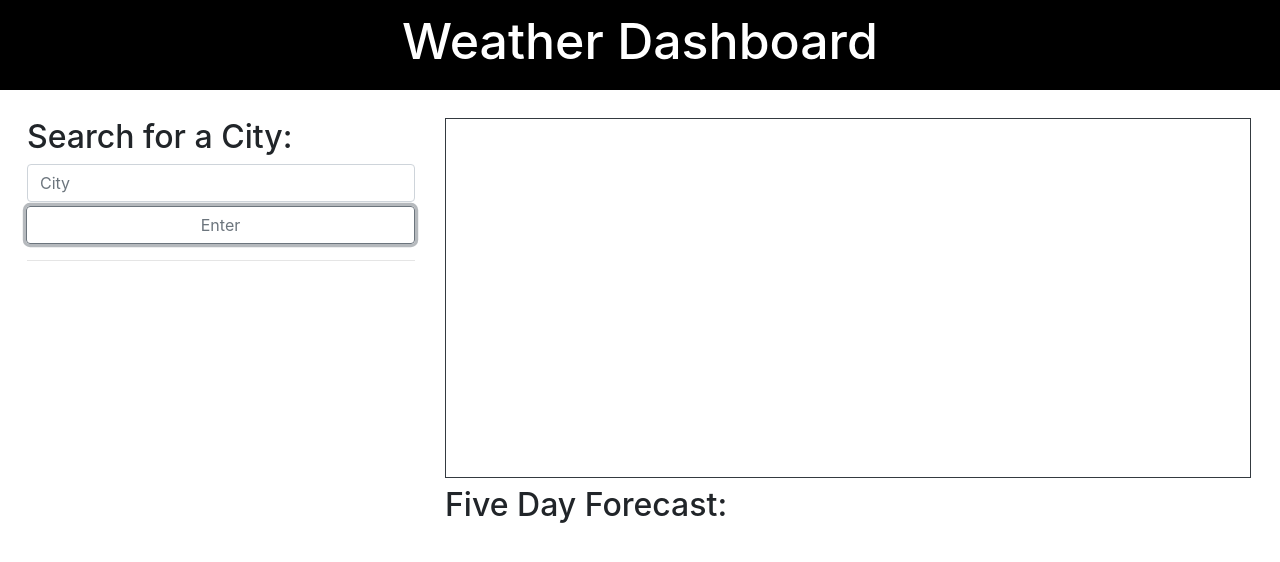
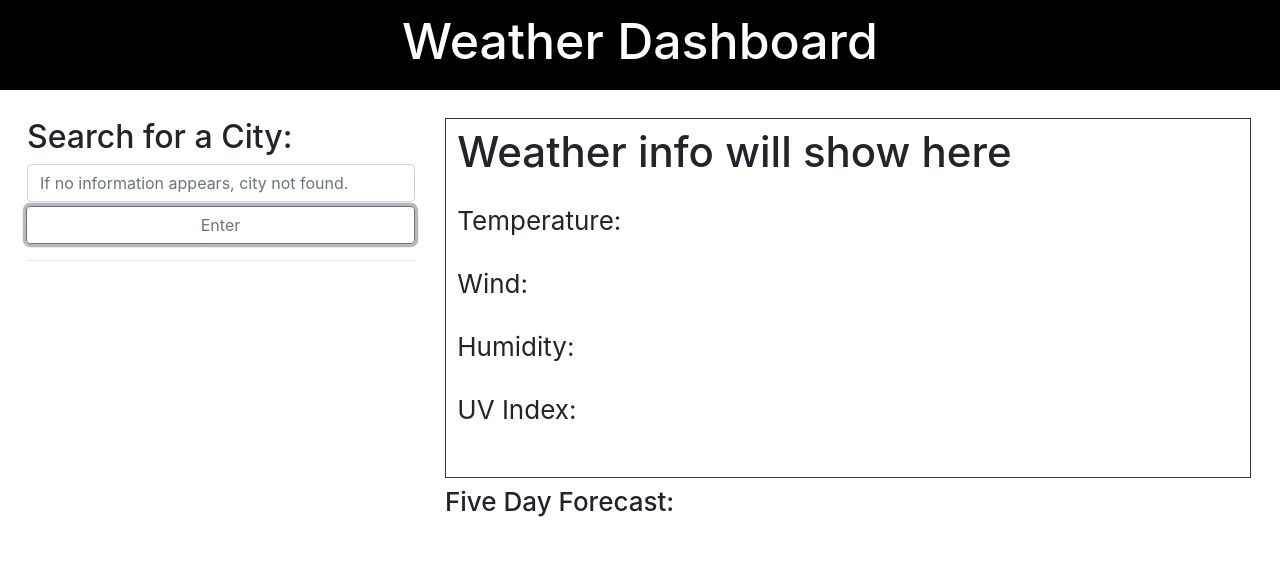
Before and after one commit to JGriffith97/Weather-Dashboard, a plain HTML site: page index.html in a window 1280 px wide. Both pictures are taken after a click on the button "Enter". Drawn offline with nearby package versions, Linux system fonts and the light colour scheme; no server answers.

Commit message:
Added labels to the HTML to identify the temp, wind, etc.
Added working event listener to the 'Search for a City' button.

```diff
--- a/index.html
+++ b/index.html
@@ -25,7 +25,7 @@
             <div class="search">
               <h2>Search for a City:</h2>
             </div>
-              <input type="text" class="form-control" placeholder="City" aria-label="city name" aria-describedby="button-addon2">
+              <input type="text" class="form-control" id ="user-city" placeholder="City" aria-label="city name" aria-describedby="button-addon2">
                 <div class="input-group-append">
                   <button class="btn btn-outline-secondary w-100 mt-1" type="button" id="button-addon2">Enter</button>
                 </div>
@@ -44,15 +44,25 @@
           <div class="col-8">
             <div class="col-12 border border-dark" style="padding: 1%; padding-left: 1.4%; min-height: 360px; max-height: 360px">
               <div class="tab-content" id="nav-tabContent">
-           <!-- <div class="tab-pane fade show active" id="home" role="tabpanel" aria-labelledby="list-home-list">a</div>
-                <div class="tab-pane fade" id="profile" role="tabpanel" aria-labelledby="list-profile-list">b</div>
-                <div class="tab-pane fade" id="messages" role="tabpanel" aria-labelledby="list-messages-list">c</div>
-                <div class="tab-pane fade" id="settings" role="tabpanel" aria-labelledby="list-settings-list">d</div> -->
-                <!-- Again, for example -->
+                <div class="tab-pane fade show active city-date" role="tabpanel" aria-labelledby="Weather-Header">
+                  <h2 class="info-header">Weather info will show here</h2>
+                </div>
+                <div class="temp weather-info">
+                  <span>Temperature: </span>
+                </div>
+                <div class="wind weather-info">
+                  <span>Wind: </span>
+                </div>
+                <div class="humidity weather-info">
+                  <span>Humidity: </span>
+                </div>
+                <div class="uv-index weather-info">
+                  <span>UV Index: </span>
+                </div>
               </div>
             </div>
               <div class="col-12 mt-2" id="5-day-forecast">
-                <h2>Five Day Forecast:</h2>
+                <h2 class="forecast-header" >Five Day Forecast:</h2>
               </div>
                 <div id="forecast-holder">
                   <!-- cards? day of the week; weather icon; temp; wind; humidity; five days -->
--- a/script.js
+++ b/script.js
@@ -2,42 +2,64 @@
 // May have to use multiple pages.
 var citiesList = document.getElementById("list-tab")
 var cityWeather = document.getElementById("nav-tabContent")
+var citySubmit = document.getElementById("button-addon2")
+var userCityInput = document.getElementById("user-city")
 
-var APIKey = "af02ea1d45601642cf73d29651dfd0dd"
+var APIKey1 = "af02ea1d45601642cf73d29651dfd0dd"
+var APIKey2 = "6af1e54c068aac1b96a65def32f165a1"
 // var lat = null
 // var lon = null --- Alternative means, probably less useful to the user, and out of scope of the MVP
-var city = "West+Jordan"
-var grabCurrentUrl = "https://api.openweathermap.org/data/2.5/weather?q=" + city + "&units=imperial" + "&appid=" + APIKey;
-var grabForecastUrl = "https://api.openweathermap.org/data/2.5/forecast?q=" + city + "&units=imperial" + "&appid" + APIKey;
 
-console.log(grabCurrentUrl)
+var anchorAttributes = {
+  class: 'list-group-item list-group-item-action',
+  id: 'list',
+}
+
+function convertString() {
+  userInput = userCityInput.value.split(" ").join("+").toLowerCase();
+}
 
 
-// For now, this is acting on page load.
-fetch(
-  grabCurrentUrl
-)
-  .then(function(response) {
-    if (response.status !== 200) {
-      console.log("error")
+function setAttributes(element, anchorAttributes) {
+  Object.keys(anchorAttributes).forEach(attr => {
+    element.setAttribute(attr, attributes[attr]);
+  });
+}
+
+function getCurrentWeather(grabCurrentUrl) {
+  var grabCurrentUrl = "https://api.openweathermap.org/data/2.5/weather?q=" + userInput + "&units=imperial" + "&appid=" + APIKey1
+
+  fetch(grabCurrentUrl)
+  .then(function (response) {
+    console.log(response.status)
+    if (response.status === 404) {
+      console.log("City not found!")
     }
     return response.json();
   })
-  .then(function (data) {
+  .then (function (data) {
+    console.log(data);
+    for (var i = 0; i < data.length; i++) {
+
+    }
+  });
+}
+
+function getFiveDay(grabForecastUrl) {
+  var grabForecastUrl = "https://api.openweathermap.org/data/2.5/forecast?q=" + userInput + "&units=imperial" + "&appid=" + APIKey2
+
+  fetch(grabForecastUrl)
+  .then(function (response) {
+    console.log(response.status)
+    if (response.status !== 200) {
+      console.log("bad request")
+    }
+    return response.json();
+  })
+  .then (function (data) {
     console.log(data);
   })
-
-
-// function getWeather() {
-
-//   fetch(grabUrl)
-//     .then(function (response) {
-//       return response.json();
-//     })
-//     .then(function)
-
-
-// }
+}
 
 // Allows the 'list-tab' (placeholder) items to show their associated data when clicked.
 $('#list-tab a').on('click', function (e) {
@@ -45,5 +67,27 @@ $('#list-tab a').on('click', function (e) {
   $(this).tab('show')
 })
 
+// Click event for the submit button.
+$(citySubmit).on('click', function (e) {
+  if (userCityInput.value.length == 0) {
+    console.log("Nothing here")
+  }
+  convertString()
+  console.log(userInput)
+  e.preventDefault()
+  getCurrentWeather()
+  getFiveDay()
+  userCityInput.value = ""
+  userCityInput.placeholder = "If no information appears, city not found."
+})
+
 // Refer to:
 // https://openweathermap.org/current#name
+
+
+// W3 example for removing spaces and filling them with + operator, useful for URL strings.
+// let text = "How are you doing today?";
+// const myArray = text.split(" ").join("+");
+// How+are+you+doing+today?
+// Also --join("+").toLowerCase(); -- and .trim() to remove spaces before and after. Clean user input
+// returns how+are+you+doing+today?
--- a/style.css
+++ b/style.css
@@ -11,12 +11,25 @@ h1 {
   font-size: 50px;
 }
 
+.forecast-header {
+  font-size: 26px;
+}
+
 .list-group-item {
   margin-bottom: 5px;
   text-align: center;
   font-weight: 700;
   border-radius: 20px;
   background-color: silver;
+}
+
+.info-header {
+  font-size: 42px;
+}
+
+.weather-info {
+  font-size: 26px;
+  margin-top: 24px
 }
 
 /* All in this group override bootstrap defaults. */
```
